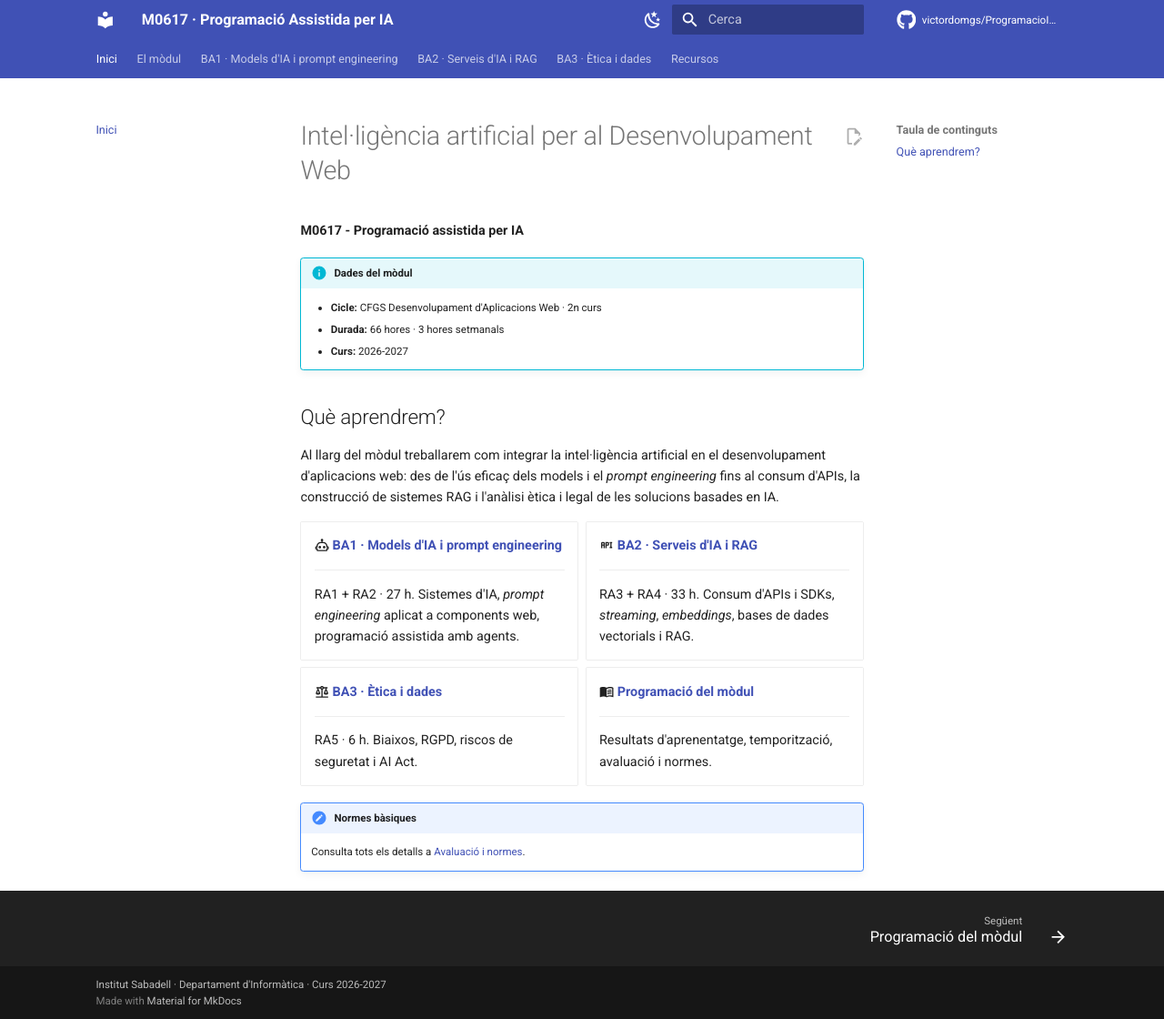
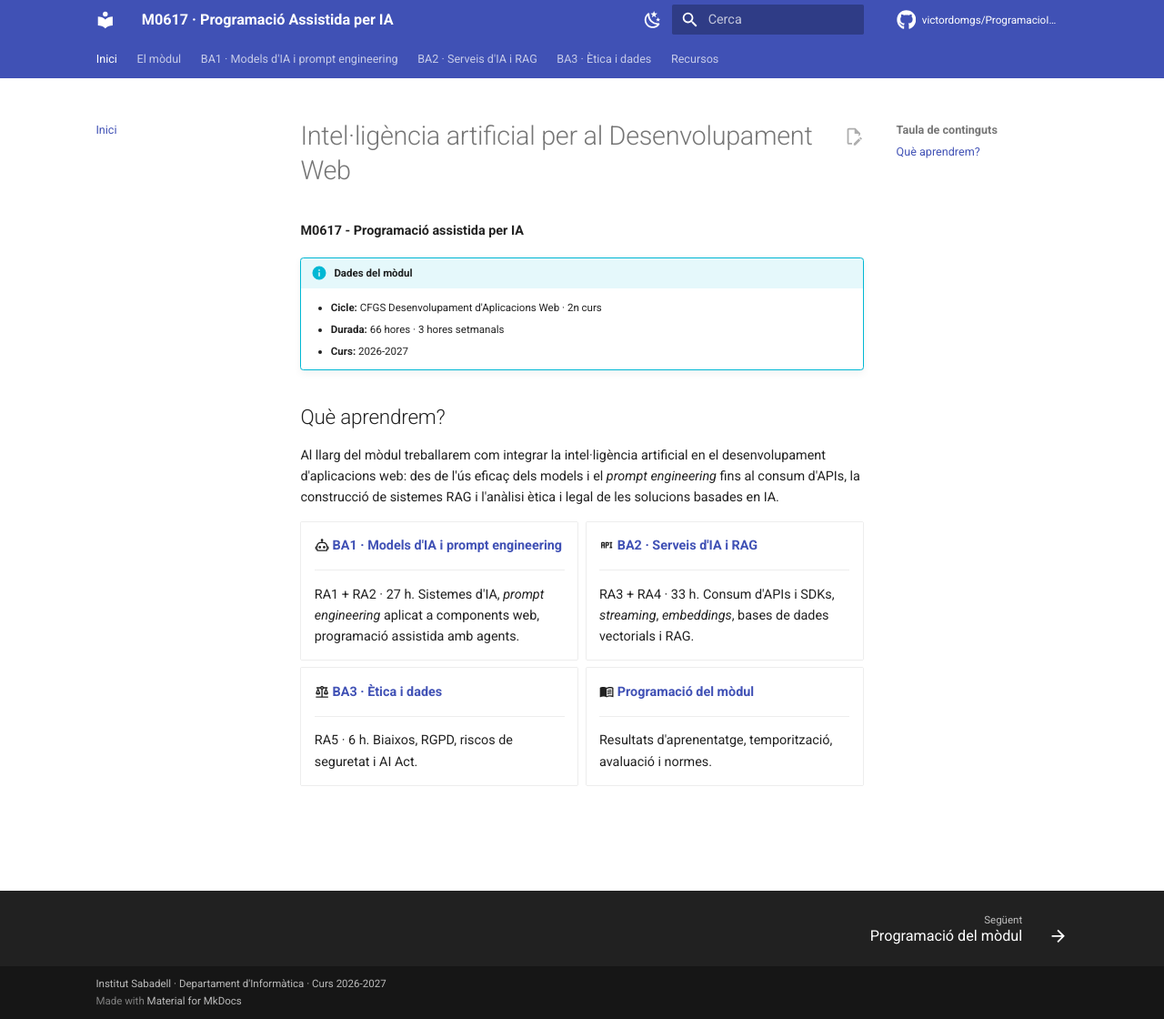
Before and after one commit to victordomgs/ProgramacioIADAW, an MkDocs documentation site: the page built from docs/index.md, in a window 1280 px wide and 1120 px high. Shown: the whole window at 91% size. Built offline with MkDocs 1.6.1 and Material for MkDocs 9.7.7, drawn with Linux system fonts in a browser that asks for light colours; comment, search, counter and statistics services are not loaded.

Commit message:
Update index.md

```diff
--- a/docs/index.md
+++ b/docs/index.md
@@ -34,6 +34,3 @@ Al llarg del mòdul treballarem com integrar la intel·ligència artificial en e
     Resultats d'aprenentatge, temporització, avaluació i normes.
 
 </div>
-
-!!! important "Normes bàsiques"
-    Consulta tots els detalls a [Avaluació i normes](modul/avaluacio.md).
```
